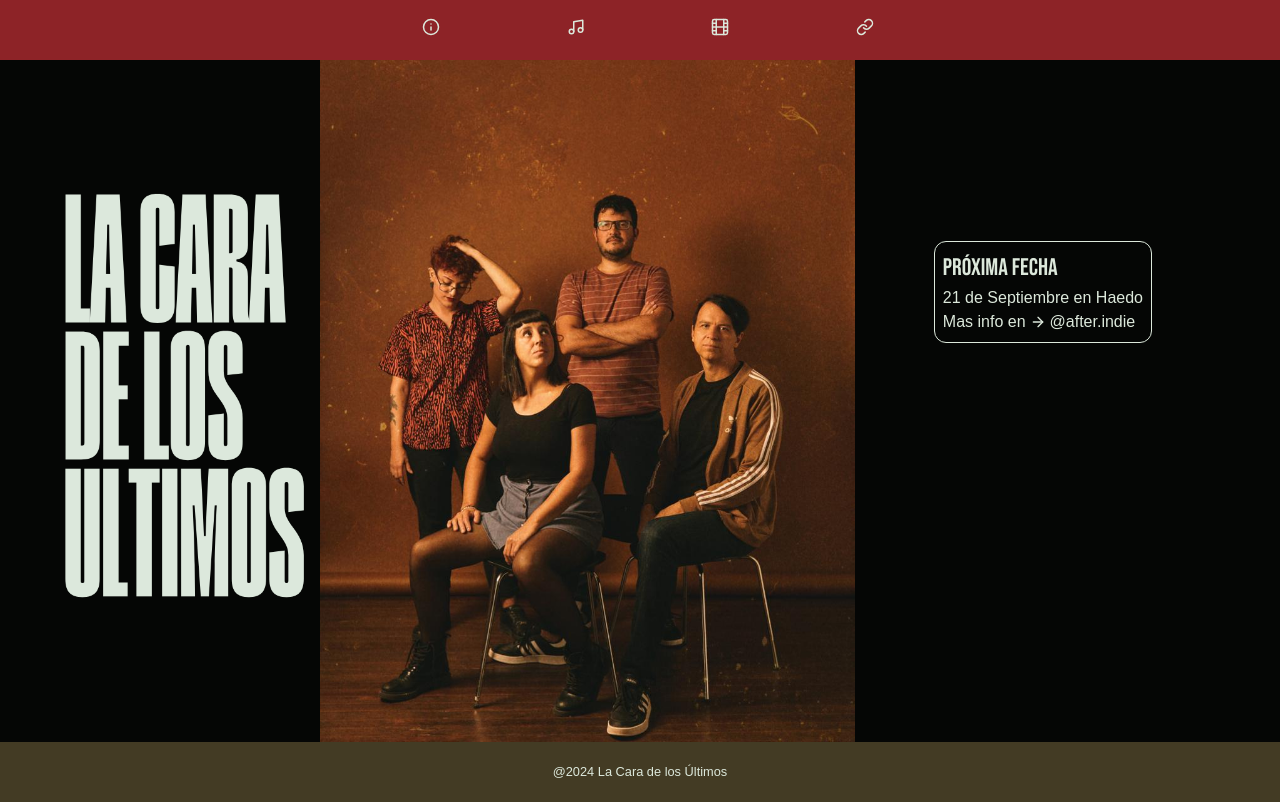
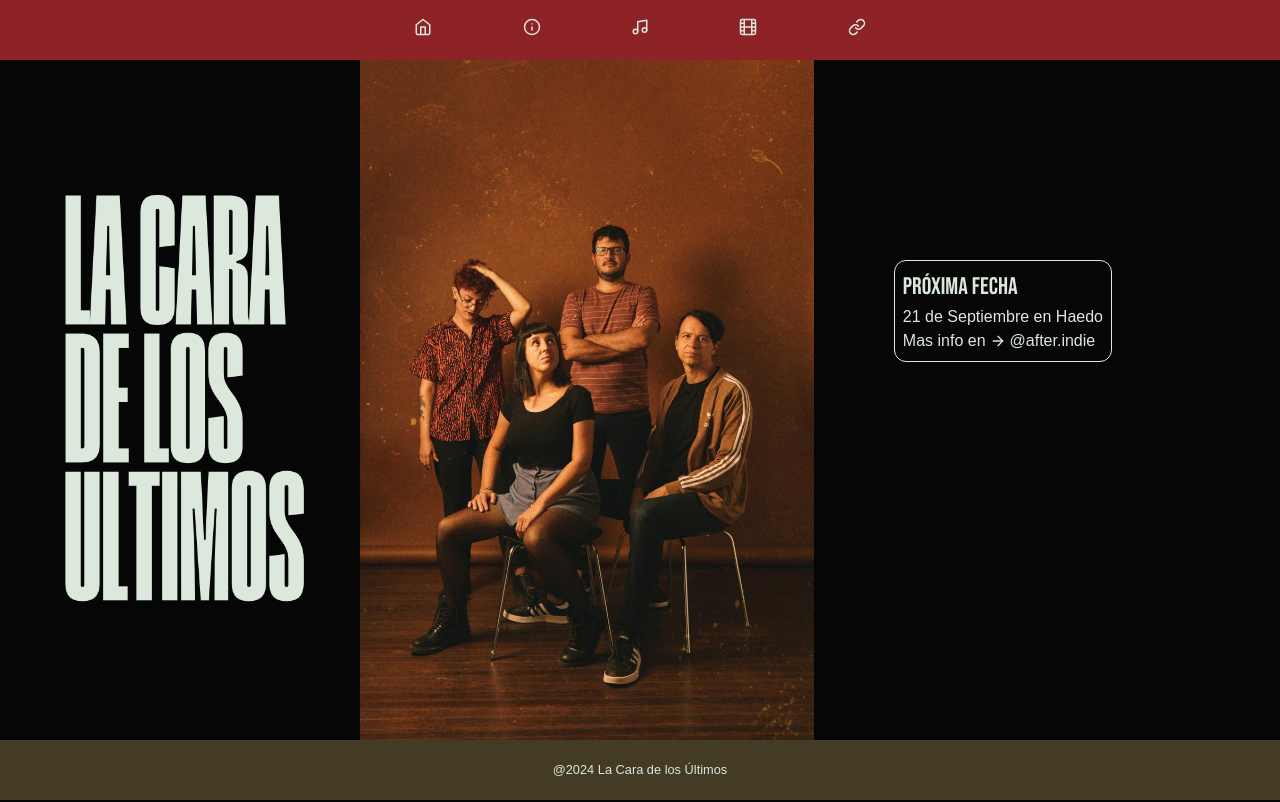
Before and after one commit to JusRecondo/lcdlu-web, a React (Vite) app: page / in a window 1280 px wide. Built offline with nearby package versions, Linux system fonts and the light colour scheme; a web font is replaced by a local one.

Commit message:
Implement a11y title for desktop size

```diff
--- a/src/components/Header.jsx
+++ b/src/components/Header.jsx
@@ -1,15 +1,25 @@
 import { Link } from 'react-router-dom';
 import Navbar from './Navbar';
+import useWindowSize from '../hooks/useWindowSize';
+import { TABLET_SIZE } from '../lib/constants';
+
 const Header = () => {
+    const { width } = useWindowSize();
+    const srOnlyTitle = width >= TABLET_SIZE;
+
     return (
         <header className="common-header">
             <div className="inner-container">
+                {srOnlyTitle ? (
+                    <h1 className="sr-only">La cara de los últimos</h1>
+                ) : (
                     <Link
                         to="/"
                         aria-label="Ir al inicio"
                     >
                         <h1>La cara de los últimos</h1>
                     </Link>
+                )}
                 <Navbar />
             </div>
         </header>
--- a/src/components/Navbar.jsx
+++ b/src/components/Navbar.jsx
@@ -1,13 +1,27 @@
 import { Link } from 'react-router-dom';
-import { FiInfo, FiMusic, FiFilm, FiLink } from 'react-icons/fi';
+import useWindowSize from '../hooks/useWindowSize';
+import { TABLET_SIZE } from '../lib/constants';
+import { FiInfo, FiMusic, FiFilm, FiLink, FiHome } from 'react-icons/fi';
 
 const Navbar = () => {
+    const { width } = useWindowSize();
+    const showHomeItem = width >= TABLET_SIZE;
     return (
         <ul className="navbar">
+            {showHomeItem && (
+                <li>
+                    <Link
+                        to="/"
+                        aria-label="Ir al inicio"
+                    >
+                        <FiHome />
+                    </Link>
+                </li>
+            )}
             <li>
                 <Link
                     to="/bio"
-                    aria-label="Bio"
+                    aria-label="Ir a la sección Bio"
                 >
                     <FiInfo />
                 </Link>
@@ -15,7 +29,7 @@ const Navbar = () => {
             <li>
                 <Link
                     to="/musica"
-                    aria-label="Música"
+                    aria-label="Ir a la sección Música"
                 >
                     <FiMusic />
                 </Link>
@@ -23,7 +37,7 @@ const Navbar = () => {
             <li>
                 <Link
                     to="/videos"
-                    aria-label="Videos"
+                    aria-label="Ir a la sección Videos"
                 >
                     <FiFilm />
                 </Link>
@@ -31,7 +45,7 @@ const Navbar = () => {
             <li>
                 <Link
                     to="/links"
-                    aria-label="Links"
+                    aria-label="Ir a la sección Links"
                 >
                     <FiLink />
                 </Link>
--- /dev/null
+++ b/src/lib/constants.js
@@ -0,0 +1,2 @@
+export const TABLET_SIZE = '768';
+export const DESKTOP_SIZE = '1280';
--- a/src/pages/home/Home.jsx
+++ b/src/pages/home/Home.jsx
@@ -8,7 +8,7 @@ const Home = () => {
         <section id="home">
             <img
                 src={lacaradelosultimosnombre}
-                role="presentation"
+                alt="La cara de los últimos"
                 loading="lazy"
                 className="homebgnombre"
             />
@@ -28,7 +28,7 @@ const Home = () => {
                         target="_blank"
                     >
                         @after.indie
-                    </a>{' '}
+                    </a>
                 </p>
             </article>
         </section>
--- /dev/null
+++ b/src/styles/_a11y.scss
@@ -0,0 +1,63 @@
+/*
+	Improved screen reader only CSS class
+	@author Gaël Poupard
+		@note Based on Yahoo!'s technique
+		@author Thierry Koblentz
+		@see https://www.cssmojo.com/hide-content-from-sighted-users/
+	* 1.
+		@note `clip` is deprecated but works everywhere
+		@see https://developer.mozilla.org/en-US/docs/Web/CSS/clip
+	* 2.
+		@note `clip-path` is the future-proof version, but not very well supported yet
+		@see https://developer.mozilla.org/en-US/docs/Web/CSS/clip-path
+		@see http://caniuse.com/#search=clip-path
+		@author Yvain Liechti
+		@see https://twitter.com/ryuran78/status/778943389819604992
+	* 3.
+		@note preventing text to be condensed
+		author J. Renée Beach
+		@see https://medium.com/@jessebeach/beware-smushed-off-screen-accessible-text-5952a4c2cbfe
+		@note Drupal 8 goes with word-wrap: normal instead
+		@see https://www.drupal.org/node/2045151
+		@see http://cgit.drupalcode.org/drupal/commit/?id=5b847ea
+	* 4.
+		@note !important is important
+		@note Obviously you wanna hide something
+		@author Harry Roberts
+		@see https://csswizardry.com/2016/05/the-importance-of-important/
+*/
+
+.sr-only {
+	border: 0 !important;
+	clip: rect(1px, 1px, 1px, 1px) !important; /* 1 */
+	-webkit-clip-path: inset(50%) !important;
+		clip-path: inset(50%) !important;  /* 2 */
+	height: 1px !important;
+	margin: -1px !important;
+	overflow: hidden !important;
+	padding: 0 !important;
+	position: absolute !important;
+	width: 1px !important;
+	white-space: nowrap !important;            /* 3 */
+}
+
+/*
+	Use in conjunction with .sr-only to only display content when it's focused.
+	@note Useful for skip links
+	@see http://www.w3.org/TR/2013/NOTE-WCAG20-TECHS-20130905/G1
+	@note Based on a HTML5 Boilerplate technique, included in Bootstrap
+	@note Fixed a bug with position: static on iOS 10.0.2 + VoiceOver
+		@author Sylvain Pigeard
+		@see https://github.com/twbs/bootstrap/issues/20732
+*/
+.sr-only-focusable:focus,
+.sr-only-focusable:active {
+	clip: auto !important;
+	-webkit-clip-path: none !important;
+		clip-path: none !important;
+	height: auto !important;
+	margin: auto !important;
+	overflow: visible !important;
+	width: auto !important;
+	white-space: normal !important;
+}
--- a/src/styles/_variables.scss
+++ b/src/styles/_variables.scss
@@ -5,8 +5,8 @@ $secondary-font: "SUSE", sans-serif;
 
 /* BREAKPOINTS */
 $tablet: "(min-width: 768px)";
-$desktop:"(min-width: 1024px)";
-$desktop-lg:"(min-width: 1500px)";
+$desktop:"(min-width: 1280px)";
+$desktop-lg:"(min-width: 1600px)";
 
 /* COLORS */
 
--- a/src/styles/components/_header.scss
+++ b/src/styles/components/_header.scss
@@ -28,10 +28,6 @@
 
         @media #{$tablet} {
             padding: 0 36px;
-
-            h1 {
-                display: none;
-            }
         }
     }
 }
--- a/src/styles/index.scss
+++ b/src/styles/index.scss
@@ -2,5 +2,6 @@
 @import 'fonts';
 @import 'variables';
 @import 'globals';
+@import 'a11y';
 @import './components/index';
 @import './pages/index';
--- a/src/styles/pages/_home.scss
+++ b/src/styles/pages/_home.scss
@@ -1,14 +1,27 @@
 #home {
     min-height: calc(100vh - 120px);
     color: $light;
+    position: relative;
+
+    @media #{$tablet} {
+        display: flex;
+        justify-content: center;
+    }
 
     .homebg {
         position: absolute;
         top: 0;
         left: 0;
+        z-index: -1;
         height: 100%;
-        z-index: -1;
-        object-fit: contain;
+        width: 100%;
+        object-fit: cover;
+
+        @media #{$tablet} {
+            left: unset;
+            width: unset;
+            object-fit: contain;
+        }
 
         @media #{$desktop} {
             left: calc(100vw - 960px);
@@ -16,11 +29,17 @@
     }
 
     .homebgnombre {
-        position: relative;
+        position: absolute;
         left: 0;
+        top: 0;
         z-index: -2;
         height: 100%;
         width: 50%;
+        display: none;
+
+        @media #{$desktop} {
+            display: block;
+        }
     }
 
     .announcement {
@@ -33,7 +52,7 @@
         border-radius: 12px;
 
         @media #{$desktop} {
-            top: 30%;
+            top: 200px;
         }
 
         .more-info {
```
Also changed, not shown: src/lib/utils.js (deleted). Lines whose indentation alone changed are shown as unchanged.
